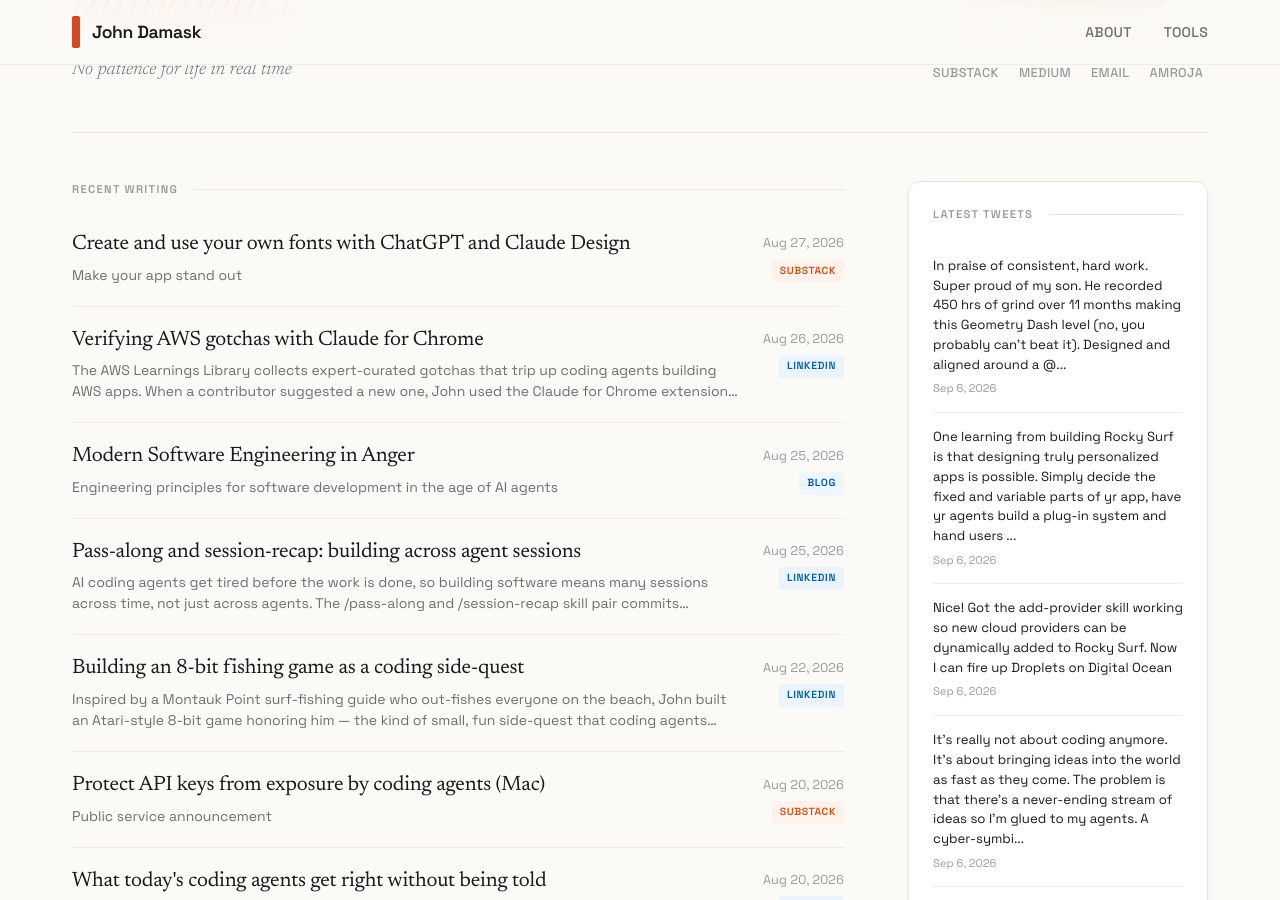
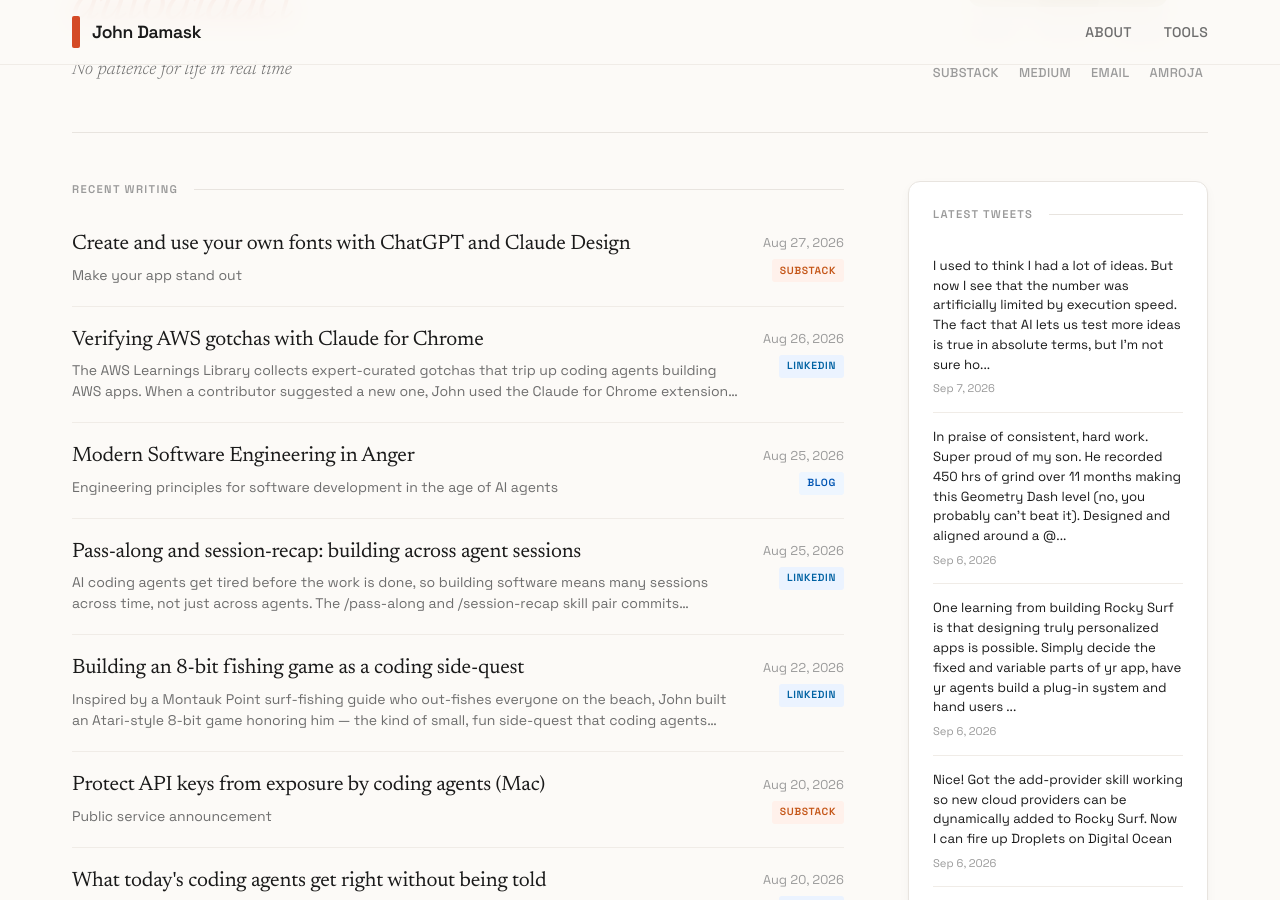
Before and after one commit to jbdamask/jbdamask.github.io, a Jekyll site: the page built from index.html, in a window 1280 px wide and 900 px high, scrolled down 362 px. Built offline with Jekyll 4.4.1, drawn with Linux system fonts in a browser that asks for light colours; the list of posts is cut into pages by our own code; some of the changed text lies outside the part shown.

Commit message:
Update Twitter posts

```diff
--- a/_data/twitter-posts.yml
+++ b/_data/twitter-posts.yml
@@ -2,6 +2,15 @@
 # Fetches latest tweets and merges with existing posts
 # Keeps max 150 most recent tweets (LIFO)
 
+- title: I used to think I had a lot of ideas. But now I see that the number was artificially
+    limited by exec...
+  source: twitter
+  url: https://twitter.com/jbdamask/status/2096930118379688342
+  date: '2026-09-07'
+  excerpt: I used to think I had a lot of ideas. But now I see that the number was
+    artificially limited by execution speed. The fact that AI lets us test more ideas
+    is true in absolute terms, but I'm not sure ho...
+  image: ''
 - title: In praise of consistent, hard work. Super proud of my son. He recorded 450
     hrs of grind over 11 mont...
   source: twitter
@@ -1180,12 +1189,3 @@
     But these can’t be understood by everyone, which contributes to people not trusting
     science. Now I Get It! Solves this proble...
   image: ''
-- title: Crazy how reliant I've become on Claude Code. Can't use it currently. Pretty
-    funny how Claude answer...
-  source: twitter
-  url: https://twitter.com/jbdamask/status/2031774864428642759
-  date: '2026-03-11'
-  excerpt: Crazy how reliant I've become on Claude Code. Can't use it currently. Pretty
-    funny how Claude answered my question about the problem, saying "Rough week for
-    them"...meaning Anthropic
-  image: ''
```
